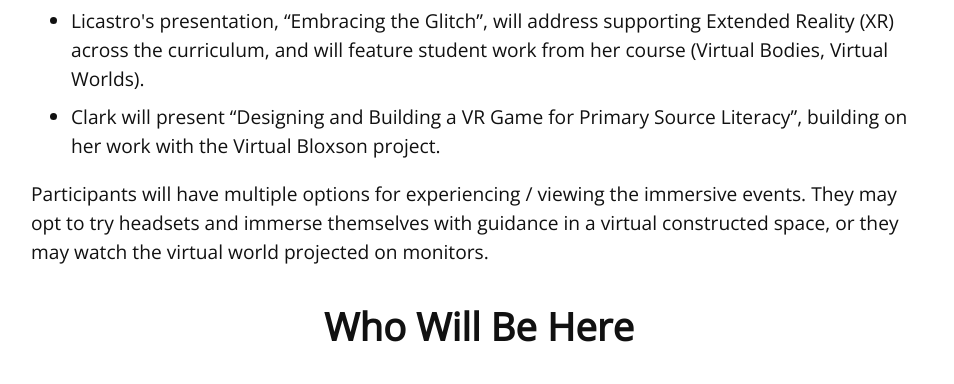
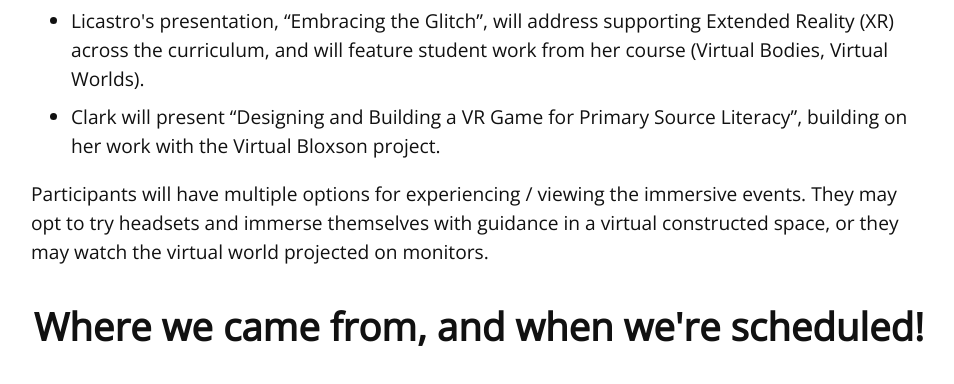
Before and after one commit to KeystoneDH/2024, an Eleventy site: page _src/index.md in a window 1280 px wide. Shown: the part 1704-2088 px from the top of the page, without its empty margins (161-1115 px from the left). Built offline with nearby package versions, Linux system fonts and the light colour scheme; Eleventy itself is replaced by a stand-in of ours; files that its build step writes are made by us from their sources; grey boxes are pictures that could not be loaded.

Commit message:
retitling the timemap

```diff
--- a/_src/index.md
+++ b/_src/index.md
@@ -52,7 +52,7 @@
 
 
 
-## Who Will Be Here
+## Where we came from, and when we're scheduled!
 
 <iframe src="https://timemapper.okfnlabs.org/anon/ywh9nt-keystone-dh?embed=1" frameborder="0" style="border: none;" width="100%" height="780px"></iframe>
 </div>
```
Also changed, not shown: 1 other file.
